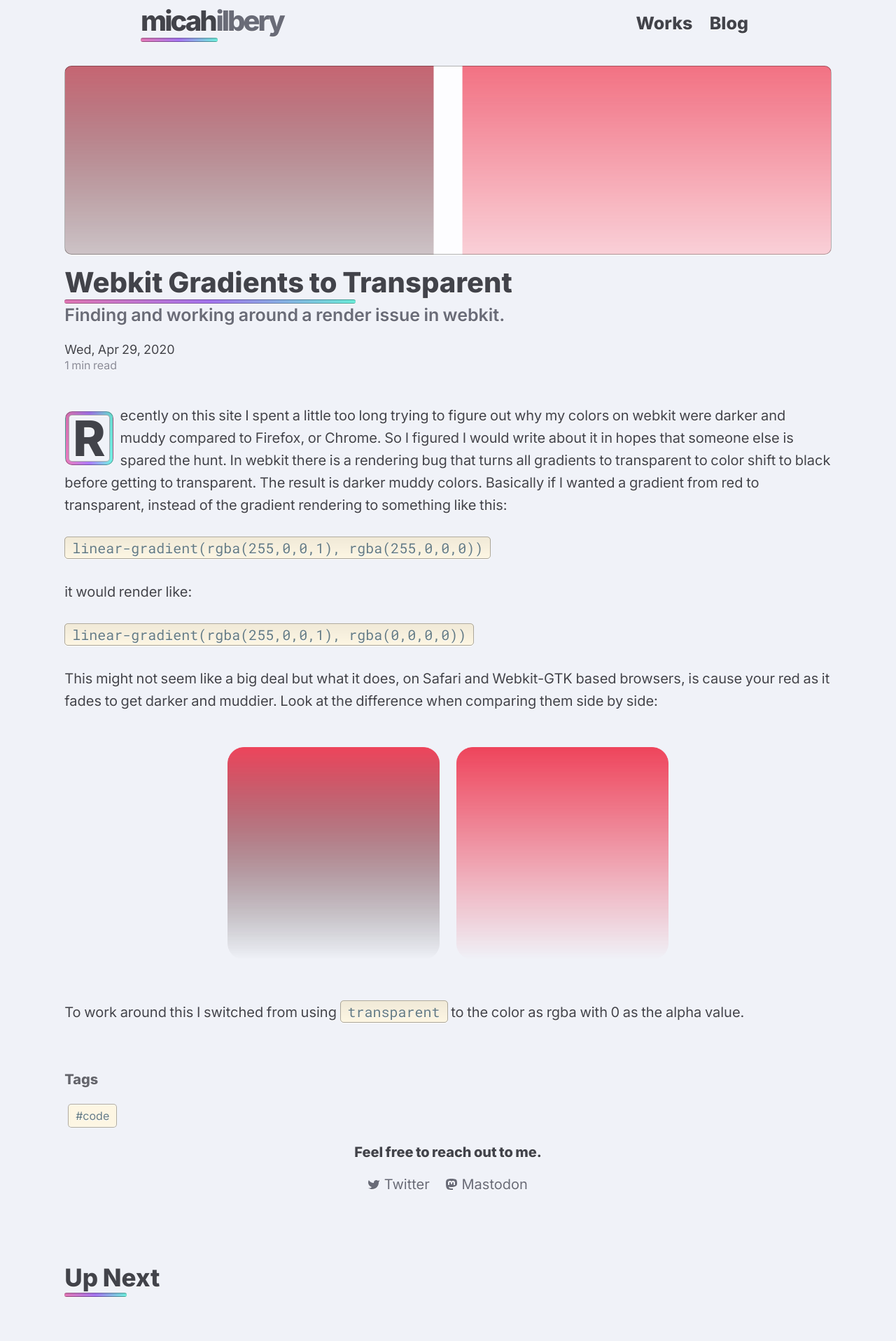
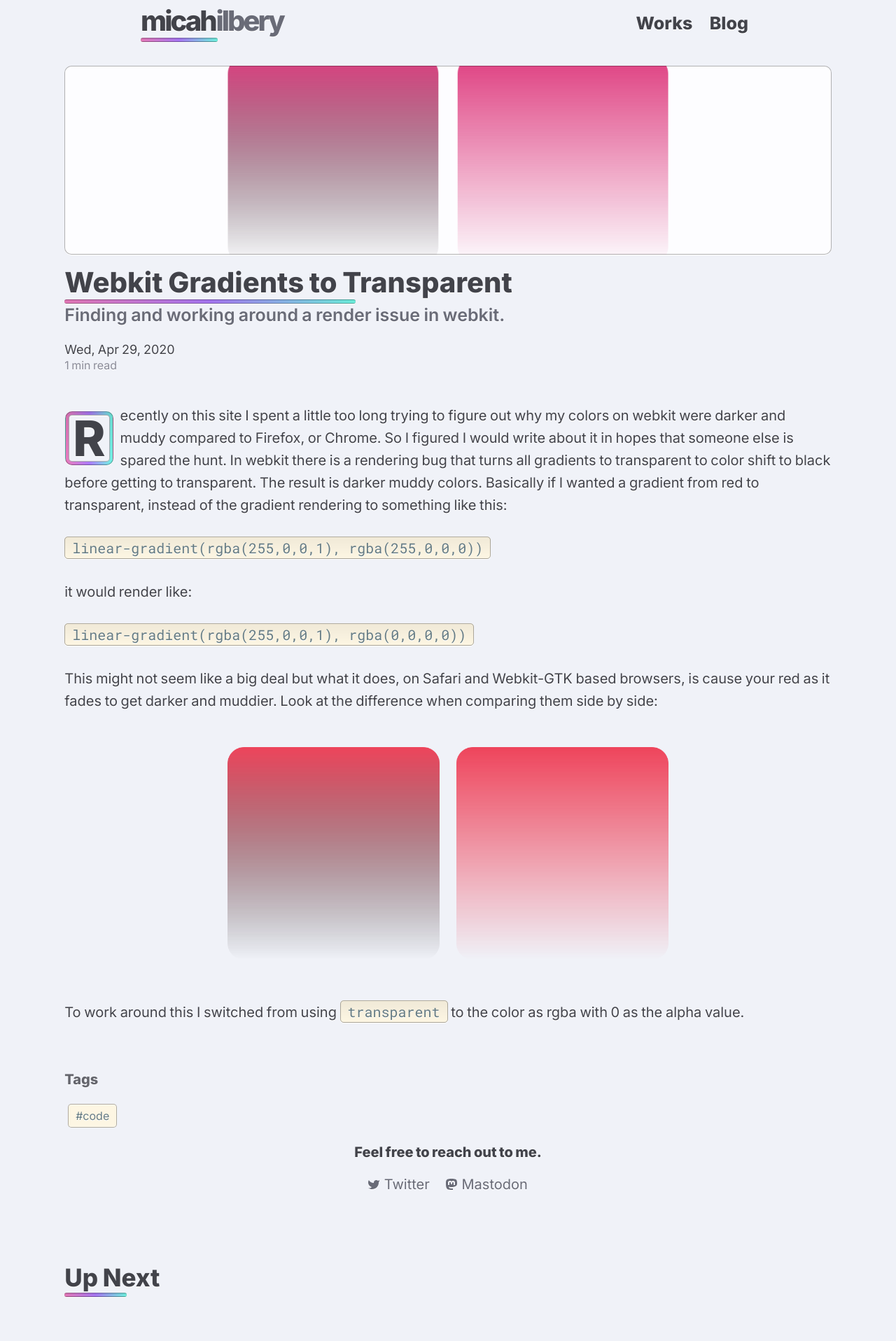
Before and after one commit to micahilbery/micahilbery.github.io, a Jekyll site: the page built from _posts/2020-04-29-webkit-gradients-to-transparent.md, in a window 1280 px wide. Shown: the top 1917 px of the page at 70% size. Built offline with Jekyll 4.4.1, drawn with Linux system fonts in a browser that asks for light colours.

Commit message:
change preview image

```diff
--- a/_posts/2020-04-29-webkit-gradients-to-transparent.md
+++ b/_posts/2020-04-29-webkit-gradients-to-transparent.md
@@ -2,7 +2,7 @@
 layout: post
 title:  "Webkit Gradients to Transparent"
 description: "Finding and working around a render issue in webkit."
-image: /assets/images/posts/webkit-gradients-to-transparent/webkit-gradient-to-transparent.png
+image: /assets/images/posts/webkit-gradients-to-transparent/preview.png
 tags:
   - code
 ---
```
Also changed, not shown: assets/images/posts/webkit-gradients-to-transparent/preview.png (added).
